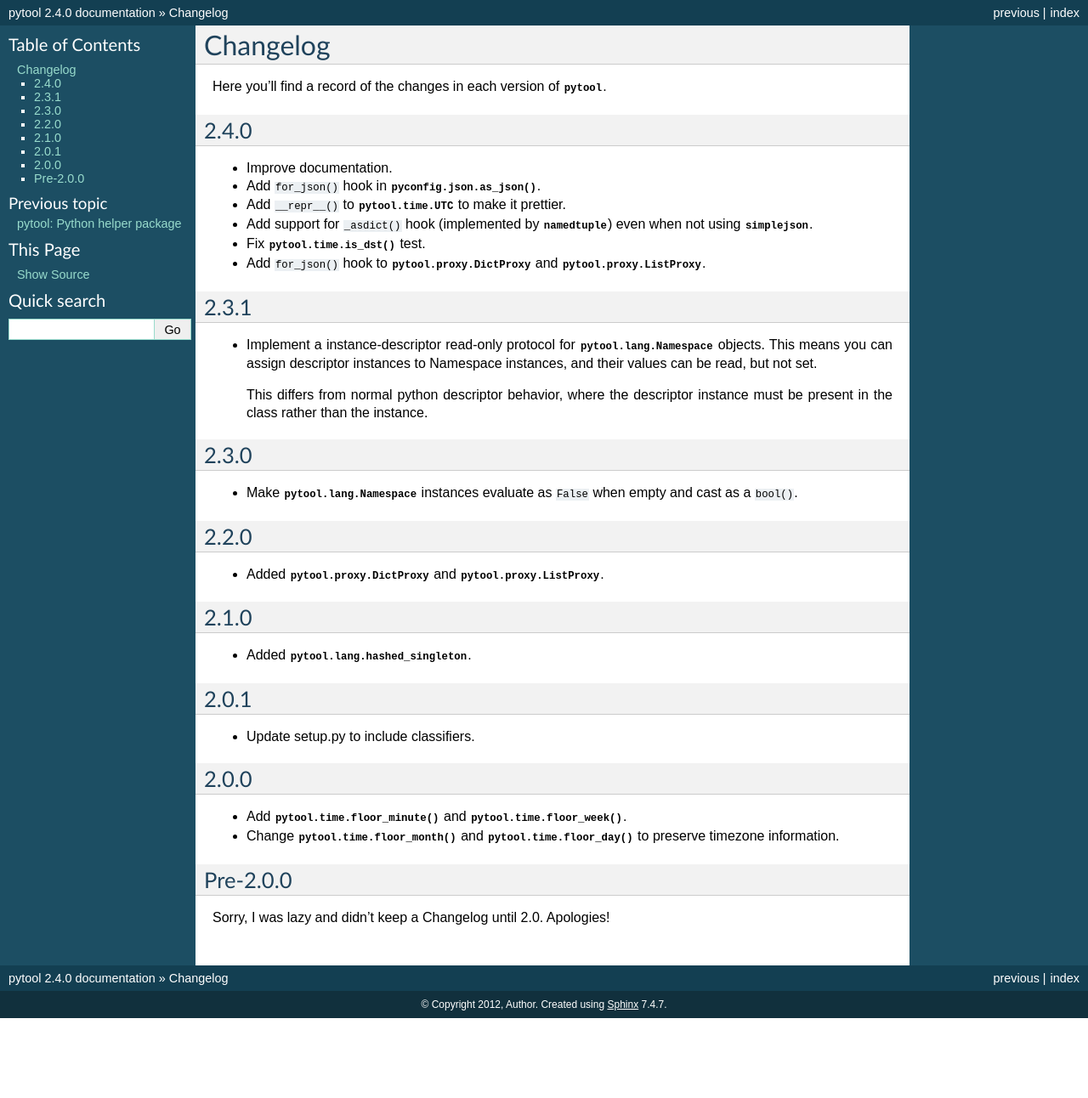
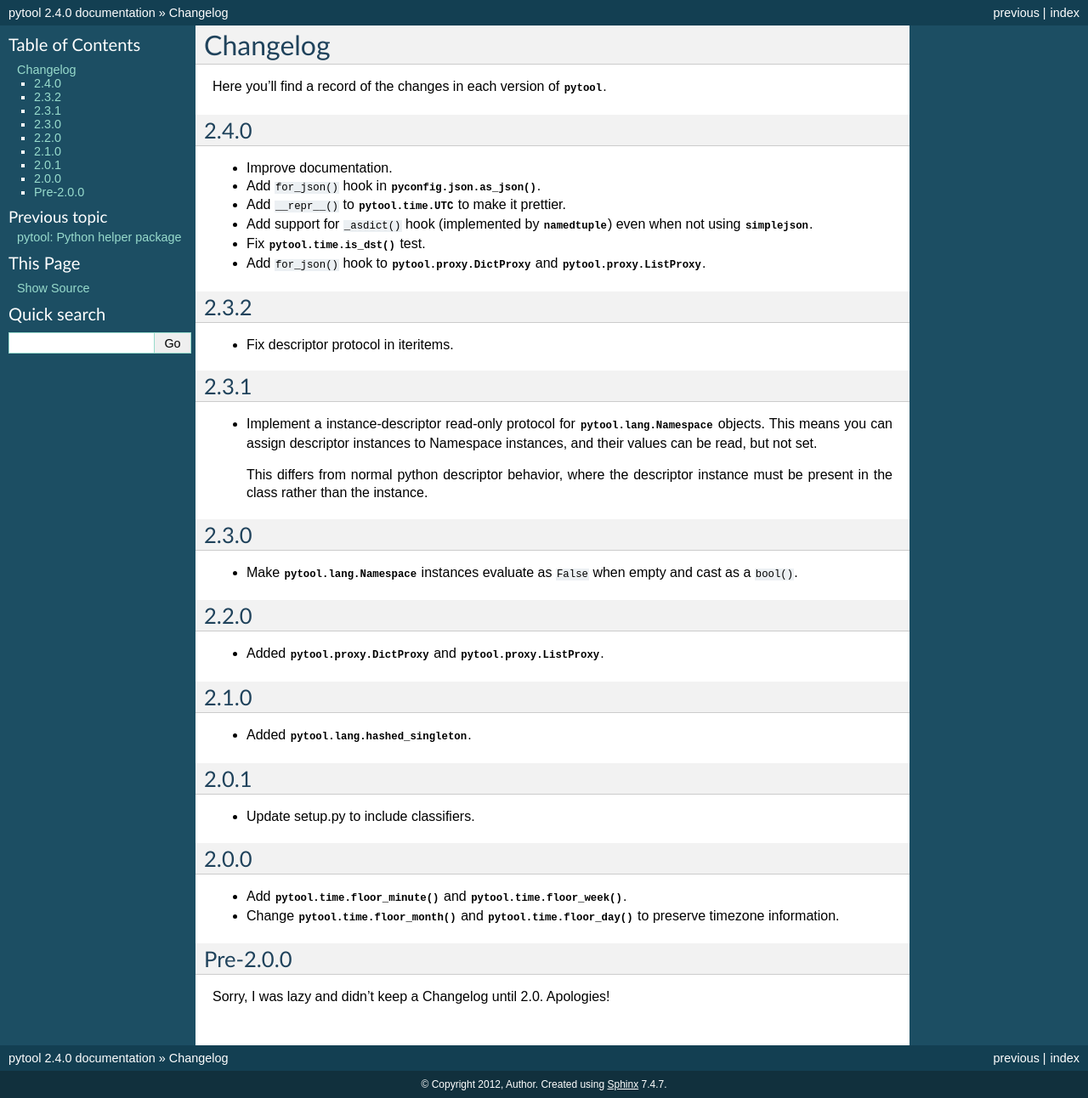
Before and after one commit to shakefu/pytool, a Sphinx documentation site: the page built from docs/changes.rst, in a window 1280 px wide. Shown: the whole page at 85% size. Built offline with Sphinx 7.4.7, drawn with Linux system fonts in a browser that asks for light colours; before the commit the page ends 1198 px from its top, so only the background shows below that.

Commit message:
Update past changelog notes.

```diff
--- a/docs/changes.rst
+++ b/docs/changes.rst
@@ -14,6 +14,11 @@ Here you'll find a record of the changes in each version of :mod:`pytool`.
 - Fix :func:`pytool.time.is_dst` test.
 - Add ``for_json()`` hook to :class:`pytool.proxy.DictProxy` and
   :class:`pytool.proxy.ListProxy`.
+
+2.3.2
+-----
+
+- Fix descriptor protocol in iteritems.
 
 
 2.3.1
```
